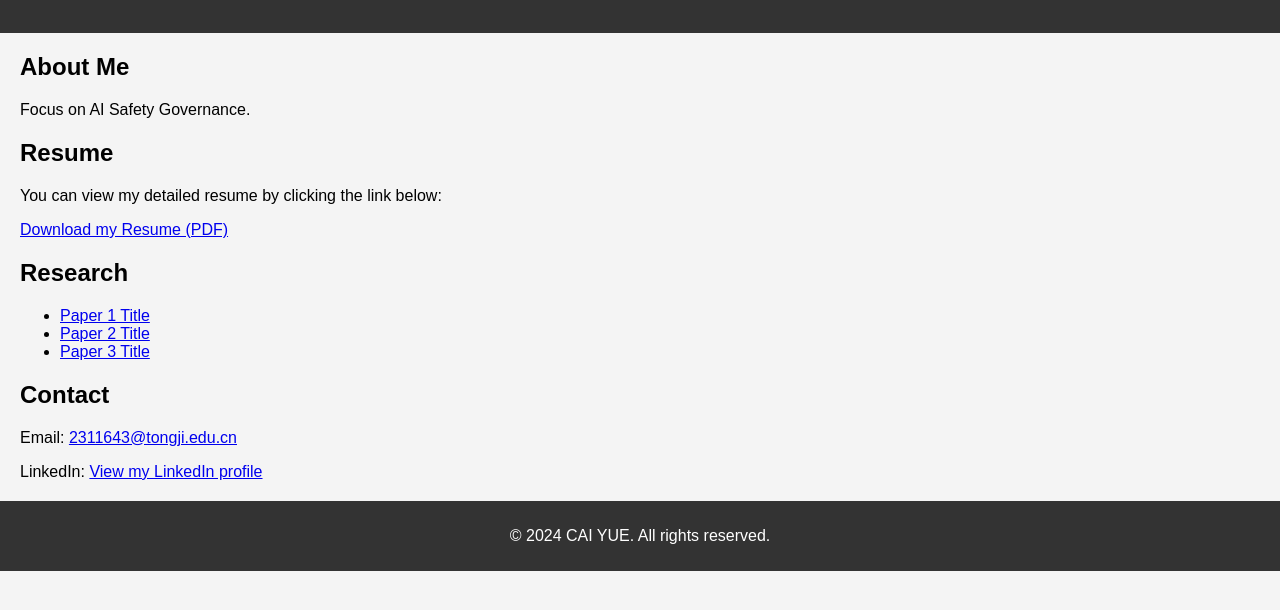
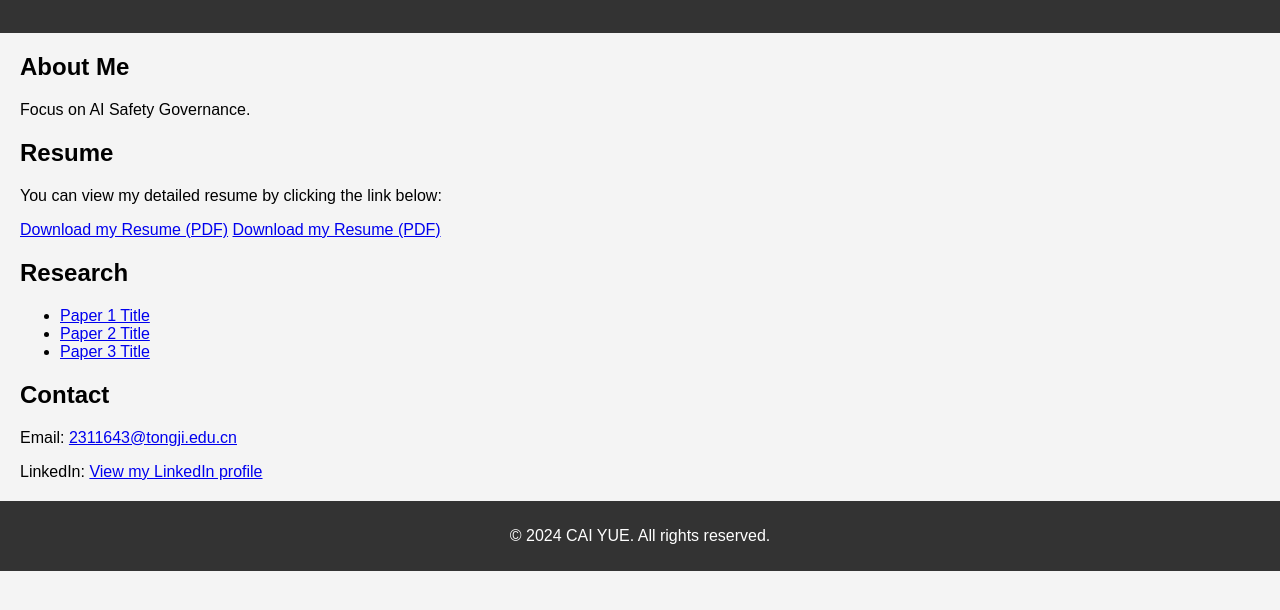
Before and after one commit to Cathy980828/github.io, a plain HTML site: page index.html in a window 1280 px wide. Shown: the part 94-704 px from the top of the page. Drawn offline with Linux system fonts and the light colour scheme.

Commit message:
Update index.html

```diff
--- a/index.html
+++ b/index.html
@@ -21,7 +21,8 @@
     <h2>Resume</h2>
     <p>You can view my detailed resume by clicking the link below:</p>
     <a href="https://github.com/username/username.github.io/raw/main/Eng.CV 2024.12.4.docx.pdf" target="_blank">Download my Resume (PDF)</a>
-</section>
+    <a href="https://github.com/username/username.github.io/raw/main/Eng.CV 2024.12.4.docx.pdf" download="CAIYue_Resume">Download my Resume (PDF)</a>
+   </section>
 
     <section>
         <h2>Research</h2>
```
